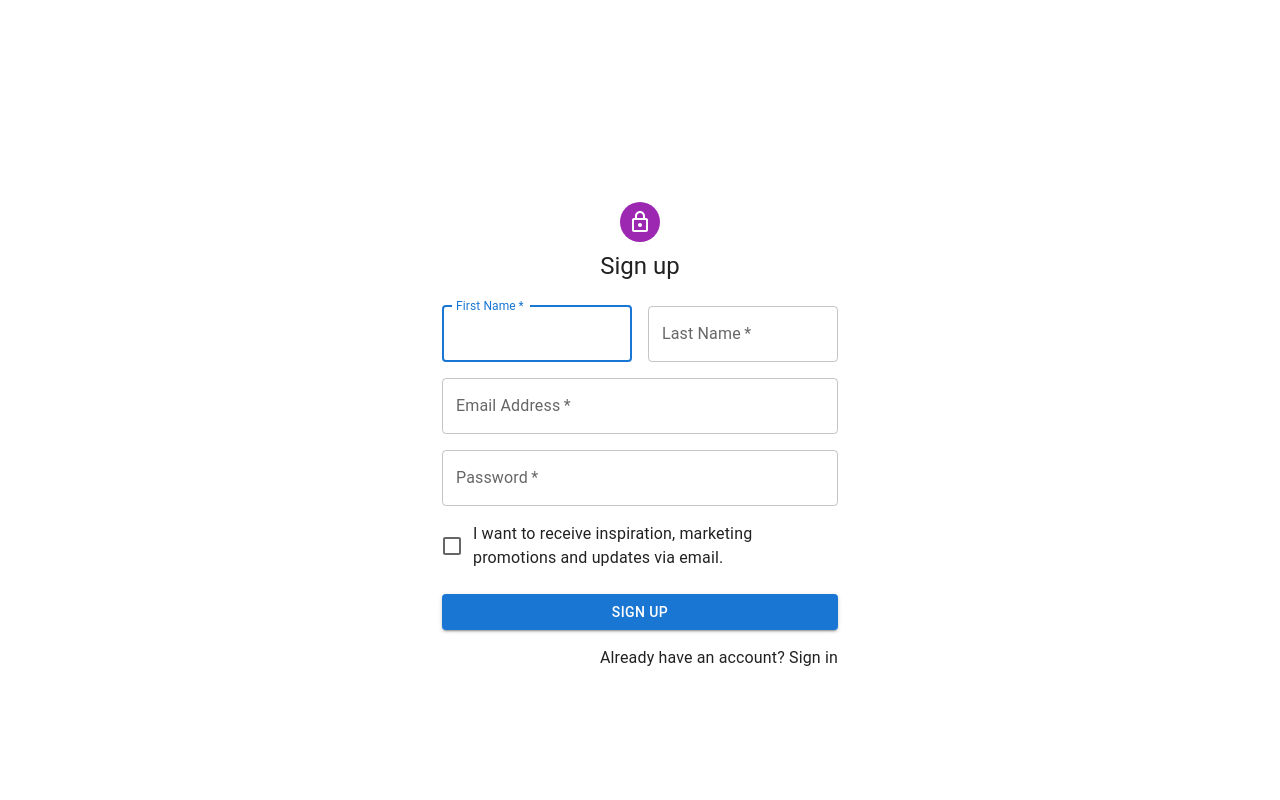
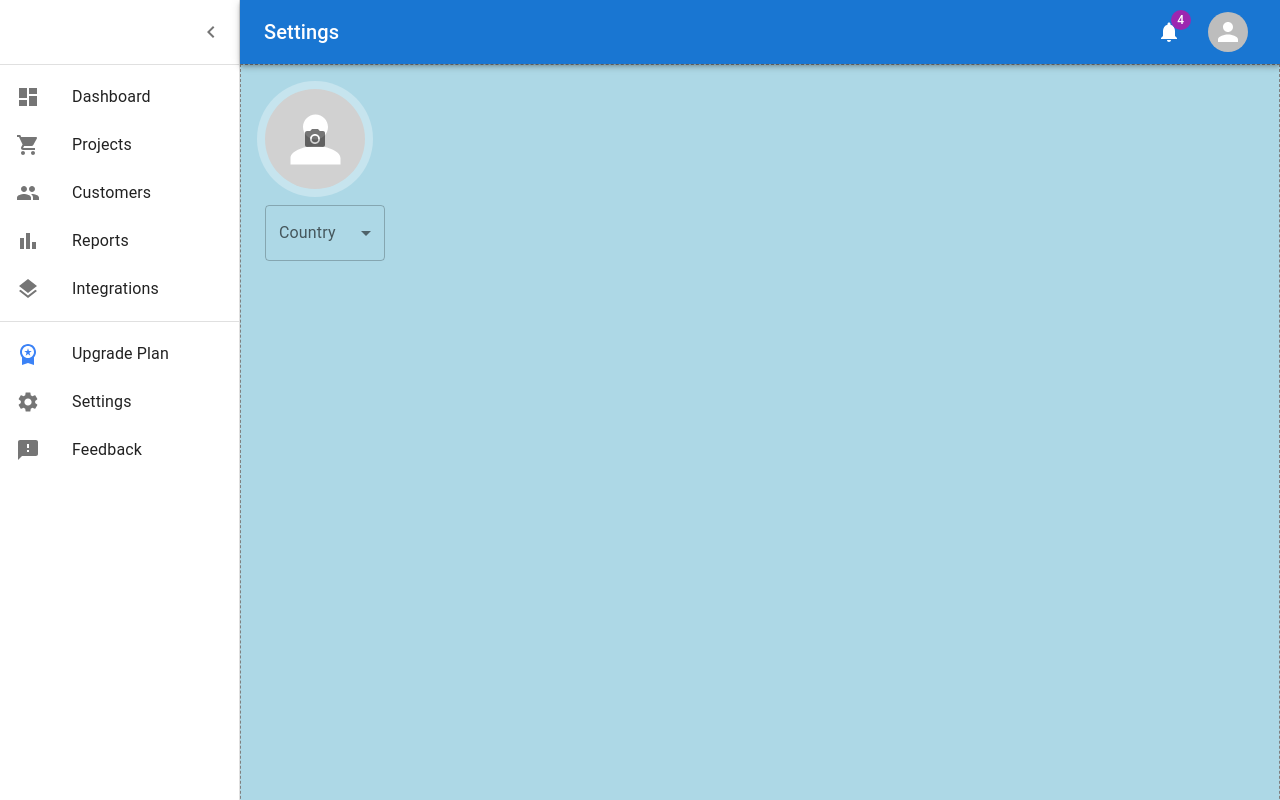
Before and after one commit to substro/csci426-project-react, a React (Vite) app: page /settings in a window 1280 px wide. Built offline with nearby package versions, Linux system fonts and the light colour scheme.

Commit message:
settings page / profile image setup

```diff
--- a/src/App.tsx
+++ b/src/App.tsx
@@ -1,6 +1,7 @@
 import { BrowserRouter, Route, Routes } from "react-router-dom";
 // import SignInSide from "./components/signIn";
-import SignUp from "./components/signUp";
+import Settings from "./components/pages/Settings";
+import SignUp from "./components/pages/signUp";
 import MainLayout from "./layouts/MainLayout";
 import { routes } from "./routes/Routes";
 
@@ -8,7 +9,6 @@ function App() {
 	return (
 		<BrowserRouter>
 			<MainLayout>
-				<SignUp />
 				<Routes>
 					{routes.map((route, index) => (
 						<Route key={index} {...route} />
--- /dev/null
+++ b/src/components/CustomAvatar.tsx
@@ -0,0 +1,189 @@
+import styled from "@emotion/styled";
+import { Delete, Rotate90DegreesCw } from "@mui/icons-material";
+import CameraAltIcon from "@mui/icons-material/CameraAlt";
+import CloudUploadIcon from "@mui/icons-material/CloudUpload";
+import {
+	Avatar,
+	Box,
+	Button,
+	IconButton,
+	Modal,
+	Slider,
+	Stack,
+	Typography,
+} from "@mui/material";
+import { useRef, useState } from "react";
+import AvatarEditor from "react-avatar-editor";
+
+const VisuallyHiddenInput = styled("input")({
+	clip: "rect(0 0 0 0)",
+	clipPath: "inset(50%)",
+	height: 1,
+	overflow: "hidden",
+	position: "absolute",
+	bottom: 0,
+	left: 0,
+	whiteSpace: "nowrap",
+	width: 1,
+});
+
+const style = {
+	position: "absolute" as const,
+	top: "50%",
+	left: "50%",
+	transform: "translate(-50%, -50%)",
+	width: "clamp(400px, 30vw, 700px)",
+	bgcolor: "background.paper",
+	border: "2px solid #000",
+	boxShadow: 24,
+	p: 4,
+};
+
+export default function CustomAvatar() {
+	const [ModalOpen, setModalOpen] = useState(false);
+
+	const handleOpen = () => setModalOpen(true);
+	const handleClose = () => {
+		setModalOpen(false);
+	};
+
+	const [selectedImage, setSelectedImage] = useState<File | null>(null);
+	const editorRef = useRef<AvatarEditor | null>(null);
+	const [avatarImage, setAvatarImage] = useState<string | null>(null); // State to store the edited avatar image
+	const [scale, setScale] = useState<number>(1); // State to manage scale level
+	const [rotation, setRotation] = useState<number>(0); // State to manage rotation angle
+	const handleImageChange = (e: React.ChangeEvent<HTMLInputElement>) => {
+		if (e.target.files && e.target.files[0]) {
+			setSelectedImage(e.target.files[0]);
+			setModalOpen(true);
+		}
+	};
+
+	const handleSave = async () => {
+		if (editorRef.current && selectedImage) {
+			const dataUrl = editorRef.current.getImage().toDataURL();
+			setAvatarImage(dataUrl);
+			setModalOpen(false);
+			// Perform other actions with dataUrl or save it.
+		}
+	};
+	const handleScaleChange = (_: Event, newValue: number | number[]) => {
+		setScale(newValue as number);
+	};
+
+	const handleRotate = () => {
+		setRotation((prevRotation) => (prevRotation + 90) % 360);
+	};
+	//TODO:implement the delete method
+	function handleDelete(): void {
+		throw new Error("Function not implemented.");
+	}
+
+	return (
+		<>
+			<IconButton
+				component="label"
+				sx={{ overflow: "hidden" }}
+				onClick={handleOpen}
+			>
+				<Avatar
+					sx={{ position: "relative", width: "100px", height: "100px" }}
+					src={avatarImage || undefined}
+				/>
+				<div
+					style={{
+						height: "100%",
+						width: "100%",
+						position: "absolute",
+						display: "flex",
+						justifyContent: "center",
+						alignItems: "center",
+						backgroundColor: "rgba(255,255,255,0.3)",
+					}}
+				>
+					<CameraAltIcon />
+				</div>
+			</IconButton>
+			<Modal
+				open={ModalOpen}
+				onClose={handleClose}
+				aria-labelledby="modal-modal-title"
+				aria-describedby="modal-modal-description"
+			>
+				<Box sx={style}>
+					<Box
+						sx={{
+							width: "100%",
+							bgcolor: "black",
+							display: "flex",
+							justifyContent: "center",
+						}}
+					>
+						<AvatarEditor
+							ref={editorRef}
+							image={selectedImage || ""}
+							border={10}
+							width={300}
+							height={300}
+							className={"box-border"}
+							borderRadius={500}
+							color={[255, 255, 255, 0.6]} // RGBA
+							scale={scale}
+							rotate={rotation}
+						/>
+					</Box>
+					<Box m={1} />
+					<Stack direction="row" spacing="auto">
+						<Button
+							component="label"
+							variant="contained"
+							startIcon={<CloudUploadIcon />}
+							color="secondary"
+						>
+							Choose Image
+							<VisuallyHiddenInput type="file" onChange={handleImageChange} />
+						</Button>
+						<Button
+							component="label"
+							variant="contained"
+							endIcon={<Delete />}
+							color="error"
+							onClick={handleDelete}
+						>
+							Remove
+						</Button>
+					</Stack>
+					<Box m={3} />
+					<Stack direction="row" spacing=".5rem" alignItems="center">
+						<div style={{ width: "100%" }}>
+							<Typography gutterBottom>Scale</Typography>
+							<Slider
+								value={scale}
+								min={1}
+								max={2.5}
+								step={0.1}
+								defaultValue={1}
+								aria-label="Scale"
+								valueLabelDisplay="auto"
+								onChange={handleScaleChange}
+							/>
+						</div>
+						<IconButton onClick={handleRotate}>
+							<Rotate90DegreesCw color="primary" />
+						</IconButton>
+					</Stack>
+					<Box m={3} />
+
+					<Stack direction="row" spacing="1.5rem">
+						<Button variant="contained" onClick={handleSave}>
+							Save
+						</Button>
+						<Button variant="outlined" onClick={handleClose}>
+							Cancel
+						</Button>
+					</Stack>
+				</Box>
+			</Modal>
+		</>
+	);
+}
--- /dev/null
+++ b/src/components/EditabeAvatar.tsx
@@ -0,0 +1,40 @@
+import { Avatar, IconButton, Input } from "@mui/material";
+import React, { useState } from "react";
+
+// EditableAvatar component
+const EditableAvatar: React.FC<{ defaultName: string }> = ({ defaultName }) => {
+	const [name, setName] = useState(defaultName);
+	const [image, setImage] = useState<string | null>(null);
+
+	const handleImageChange = (event: React.ChangeEvent<HTMLInputElement>) => {
+		const file = event.target.files?.[0];
+		if (file) {
+			const reader = new FileReader();
+			reader.onload = () => {
+				if (typeof reader.result === "string") {
+					setImage(reader.result);
+				}
+			};
+			reader.readAsDataURL(file);
+		}
+	};
+
+	return (
+		<div>
+			<input
+				type="file"
+				accept="image/*"
+				onChange={handleImageChange}
+				style={{ display: "none" }}
+				id="avatar-upload-input"
+			/>
+			<label htmlFor="avatar-upload-input">
+				<IconButton component="span">
+					<Avatar src={image} sx={{ width: 100, height: 100 }} />
+				</IconButton>
+			</label>
+		</div>
+	);
+};
+
+export default EditableAvatar;
--- /dev/null
+++ b/src/components/pages/Settings.tsx
@@ -0,0 +1,56 @@
+import {
+	FormControl,
+	InputLabel,
+	MenuItem,
+	Select,
+	SelectChangeEvent,
+} from "@mui/material";
+import Box from "@mui/material/Box";
+import React from "react";
+import CustomAvatar from "../CustomAvatar";
+import Cropper from "../CustomAvatar copy";
+import EditableAvatar from "../EditabeAvatar";
+
+export default function Settings() {
+	const [country, setCountry] = React.useState("");
+
+	const handleChange = (event: SelectChangeEvent) => {
+		setCountry(event.target.value);
+	};
+
+	return (
+		<Box
+			component="section"
+			sx={{ p: 2, border: "1px dashed grey" }}
+			height={"100%"}
+			width={"100%"}
+			bgcolor={"lightblue"}
+		>
+			<div>
+				<CustomAvatar />
+			</div>
+			<div>
+				<FormControl sx={{ m: 1, minWidth: 120 }}>
+					<InputLabel id="demo-simple-select-autowidth-label">
+						Country
+					</InputLabel>
+					<Select
+						labelId="demo-simple-select-autowidth-label"
+						id="demo-simple-select-autowidth"
+						value={country}
+						onChange={handleChange}
+						autoWidth
+						label="Country"
+					>
+						<MenuItem value="">
+							<em>None</em>
+						</MenuItem>
+						<MenuItem value={10}>Twenty</MenuItem>
+						<MenuItem value={21}>Twenty one</MenuItem>
+						<MenuItem value={22}>Twenty one and a half</MenuItem>
+					</Select>
+				</FormControl>
+			</div>
+		</Box>
+	);
+}
--- a/src/components/signUp.tsx
+++ b/src/components/pages/signUp.tsx
@@ -9,30 +9,43 @@ import FormControlLabel from "@mui/material/FormControlLabel";
 import Grid from "@mui/material/Grid";
 import TextField from "@mui/material/TextField";
 import Typography from "@mui/material/Typography";
+import axios from "axios";
 import * as React from "react";
-import { Link, useNavigate } from "react-router-dom";
+import { Link } from "react-router-dom";
 
 export default function SignUp() {
-	const navigate = useNavigate();
+	const [inputs, setInputs] = React.useState({});
+
+	const handleChange = (event: React.ChangeEvent<HTMLInputElement>) => {
+		const name = event.target.name;
+		const value = event.target.value;
+		setInputs((values) => ({
+			...values,
+			[name]: value,
+		}));
+	};
+
 	const handleSubmit = async (event: React.FormEvent<HTMLFormElement>) => {
 		event.preventDefault();
-		const formData = new FormData(event.currentTarget);
 
-		console.log(formData.getAll);
-
-		// try {
-		// 	const response = await fetch("/backend/auth/addUser.php", {
-		// 		method: "POST",
-		// 		body: formData,
-		// 	});
-
-		// 	if (!response.ok) {
-		// 		throw new Error("Failed !!");
-		// 	}
-		// 	navigate("/dashboard");
-		// } catch (e) {
-		// 	console.log(e);
-		// }
+		try {
+			const response = await axios.post(
+				"http://localhost/csci426-project-backend/backend/api/auth/sign-up.php",
+				inputs
+			);
+			const { data } = response;
+			if (data && data.errors !== undefined) {
+				if (data.errors.email) {
+					console.log("user already exists");
+				} else {
+					console.log("sign up success");
+				}
+			} else {
+				console.log("Unexpected response from server");
+			}
+		} catch (e) {
+			console.log("Errors:" + e);
+		}
 	};
 
 	return (
@@ -62,6 +75,7 @@ export default function SignUp() {
 						<Grid container spacing={2}>
 							<Grid item xs={12} sm={6}>
 								<TextField
+									onChange={handleChange}
 									autoComplete="given-name"
 									name="firstName"
 									required
@@ -73,6 +87,7 @@ export default function SignUp() {
 							</Grid>
 							<Grid item xs={12} sm={6}>
 								<TextField
+									onChange={handleChange}
 									required
 									fullWidth
 									id="lastName"
@@ -83,6 +98,7 @@ export default function SignUp() {
 							</Grid>
 							<Grid item xs={12}>
 								<TextField
+									onChange={handleChange}
 									required
 									fullWidth
 									id="email"
@@ -93,6 +109,7 @@ export default function SignUp() {
 							</Grid>
 							<Grid item xs={12}>
 								<TextField
+									onChange={handleChange}
 									required
 									fullWidth
 									name="password"
--- a/src/layouts/MainLayout.tsx
+++ b/src/layouts/MainLayout.tsx
@@ -72,32 +72,6 @@ type MainLayoutProps = {
 	children: React.ReactNode;
 };
 
-function stringAvatar(name: string) {
-	return {
-		sx: {
-			bgcolor: stringToColor(name),
-		},
-		children: `${name.split(" ")[0][0]}${name.split(" ")[1][0]}`,
-	};
-}
-function stringToColor(string: string) {
-	let hash = 0;
-	let i;
-
-	for (i = 0; i < string.length; i += 1) {
-		hash = string.charCodeAt(i) + ((hash << 5) - hash);
-	}
-
-	let color = "#";
-
-	for (i = 0; i < 3; i += 1) {
-		const value = (hash >> (i * 8)) & 0xff;
-		color += `00${value.toString(16)}`.slice(-2);
-	}
-
-	return color;
-}
-
 const MainLayout: React.FC<MainLayoutProps> = (props) => {
 	const { children } = props;
 
@@ -113,8 +87,10 @@ const MainLayout: React.FC<MainLayoutProps> = (props) => {
 		switch (path) {
 			case "/dashboard":
 				return "Dashboard";
-			case "/orders":
-				return "Orders";
+			case "/projects":
+				return "Projects";
+			case "/settings":
+				return "Settings";
 			default:
 				return "";
 		}
@@ -165,7 +141,7 @@ const MainLayout: React.FC<MainLayoutProps> = (props) => {
 						</Badge>
 					</IconButton>
 					<IconButton color="inherit">
-						<Avatar {...stringAvatar("Ali Amin")} />
+						<Avatar />
 					</IconButton>
 				</Toolbar>
 			</AppBar>
--- a/src/layouts/listItems.tsx
+++ b/src/layouts/listItems.tsx
@@ -63,12 +63,14 @@ export const secondaryListItems = (
 			</ListItemIcon>
 			<ListItemText primary="Upgrade Plan" />
 		</ListItemButton>
+		<Link to="/settings">
 			<ListItemButton>
 				<ListItemIcon>
 					<Settings />
 				</ListItemIcon>
 				<ListItemText primary="Settings" />
 			</ListItemButton>
+		</Link>
 		<ListItemButton>
 			<ListItemIcon>
 				<Feedback />
```
Also changed, not shown: package.json (+19 -17 lines), src/routes/Routes.tsx (+5 -3 lines), src/components/pages/NotFound.tsx (renamed from src/components/NotFound.tsx), src/components/pages/signIn.tsx (renamed from src/components/signIn.tsx), 1 other file (tests, documents, lock files or other folders). Lines whose indentation alone changed are shown as unchanged.
